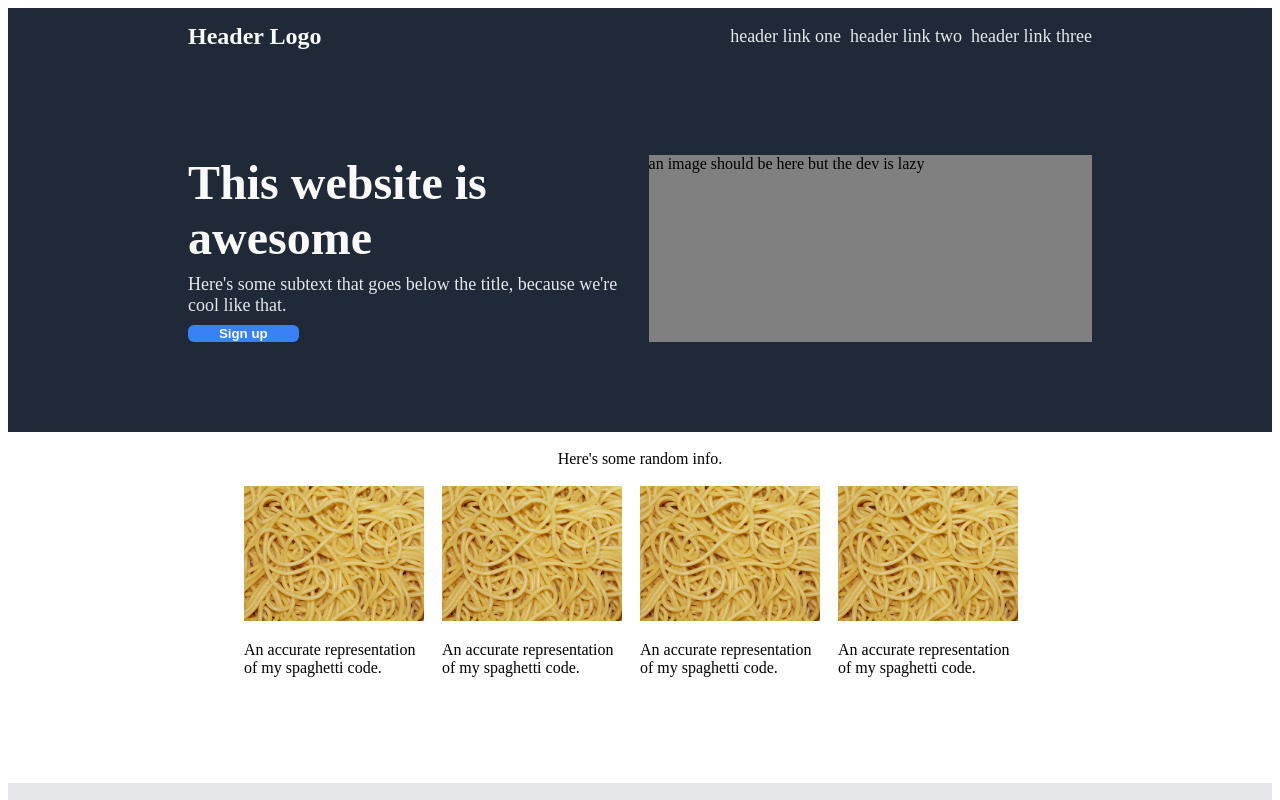
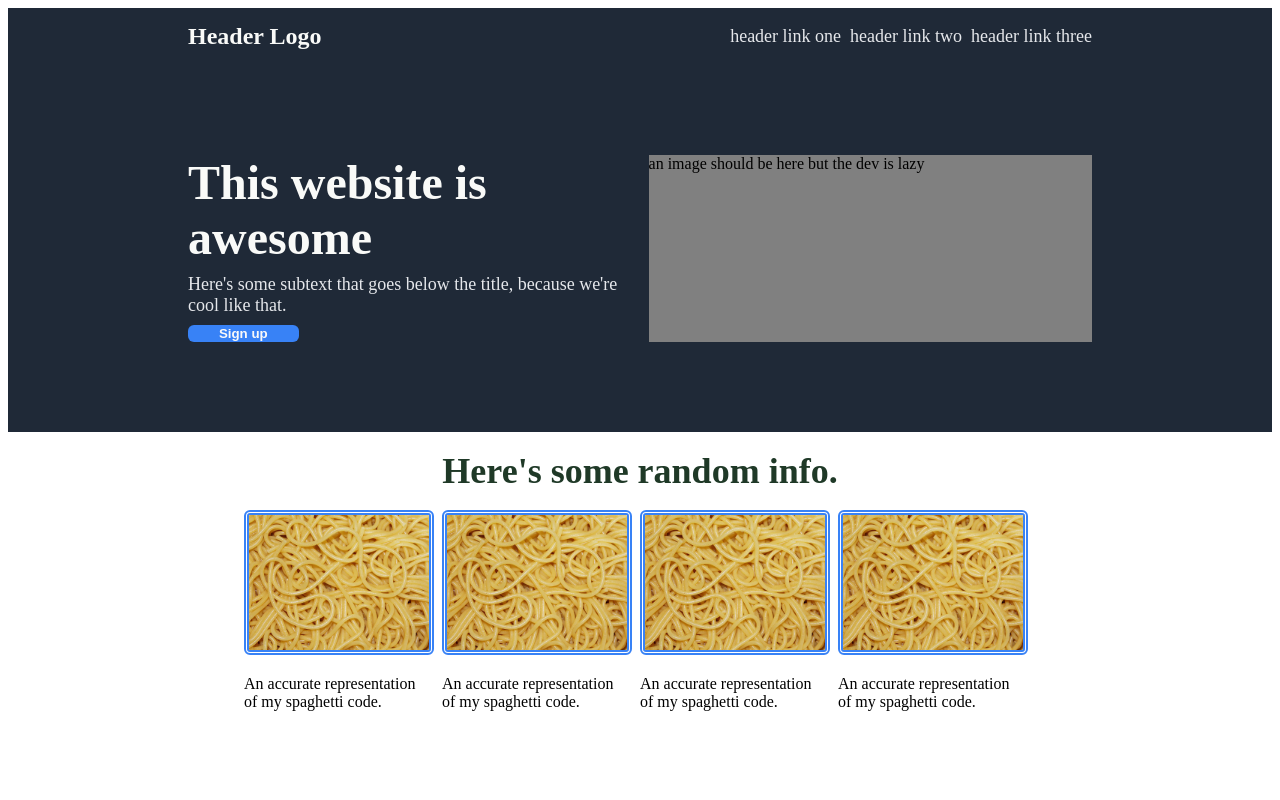
Before and after one commit to drakster1/odin-landing-page, a plain HTML site: page index.html in a window 1280 px wide. Shown: the top 800 px of the page. Drawn offline with Linux system fonts and the light colour scheme.

Commit message:
Format section 1 styles

```diff
--- a/styles.css
+++ b/styles.css
@@ -76,6 +76,13 @@ a {
     align-items: center;
 }
 
+.title-info {
+    font-size: 36px;
+    font-weight: bolder;
+    color: #1f3927;
+
+}
+
 .row {
     display: flex;
 }
@@ -87,6 +94,8 @@ a {
 
 img {
     width: 180px;
+    border: 5px double #3882f6;
+    border-radius: 6px;
 }
 
 .section2 {
```
